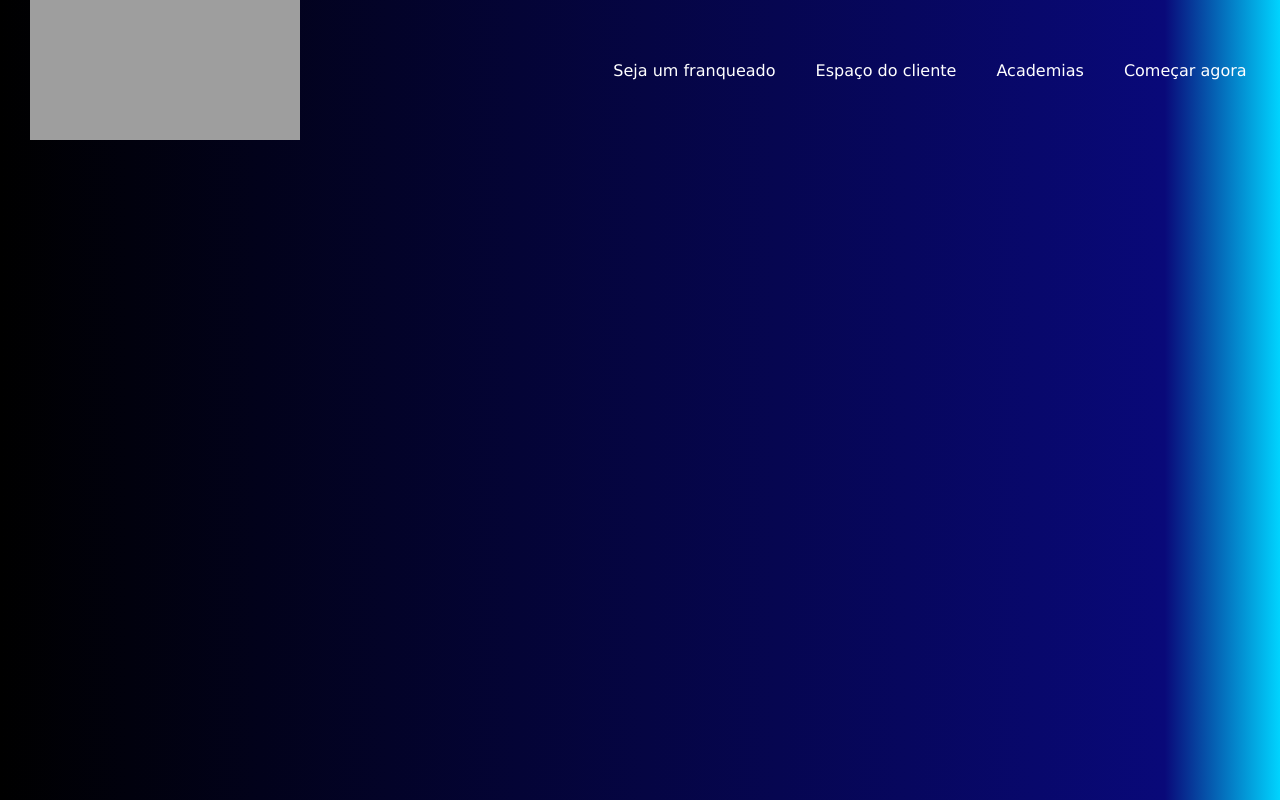
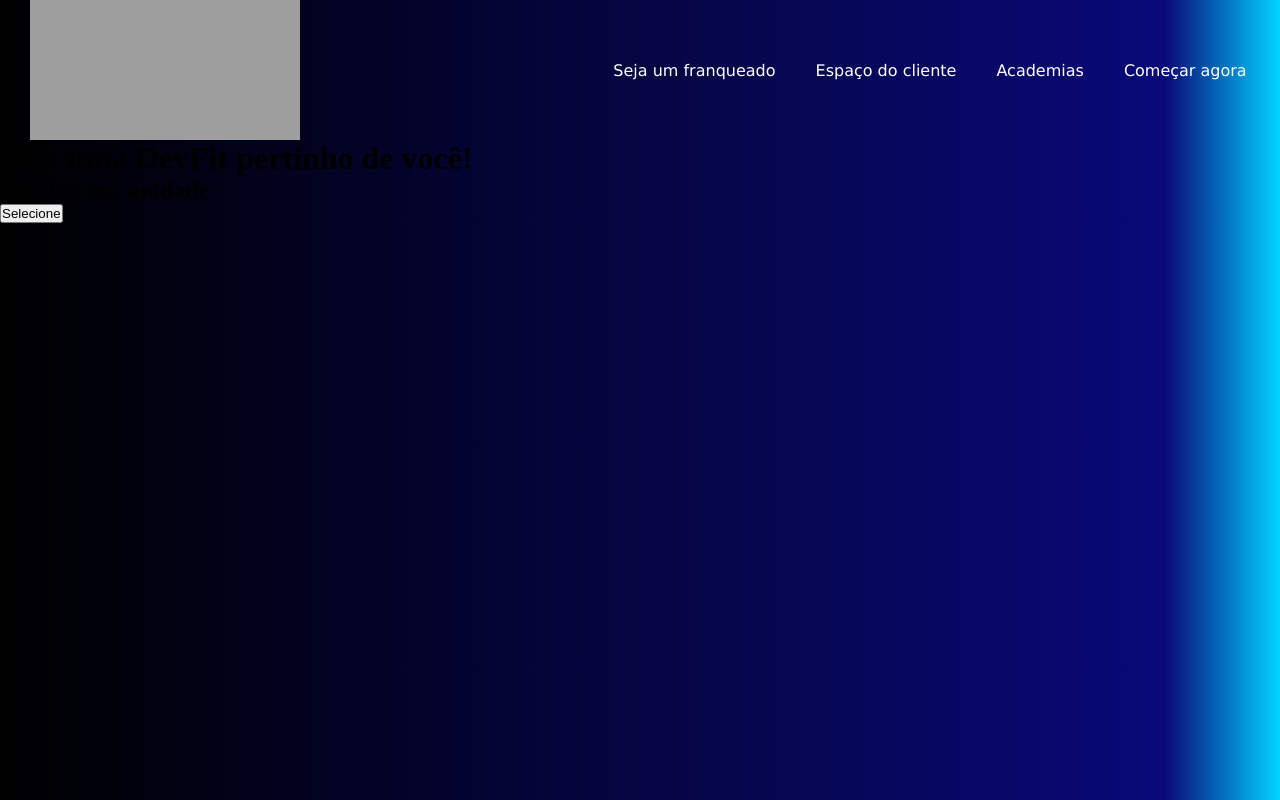
Before and after one commit to mrwendellbarros/projeto-gym, a plain HTML site: page index.html in a window 1280 px wide. Drawn offline with Linux system fonts and the light colour scheme; grey boxes are pictures that could not be loaded.

Commit message:
Update index.html

```diff
--- a/index.html
+++ b/index.html
@@ -36,5 +36,14 @@
           </ul>
       </div>
   </header>
+  <main>
+    <div class="main-content">
+        <h1 class="texto-principal">Tem uma DevFit pertinho de você!</h1>
+        <h2 class="segundo-texto">Escolha sua unidade</h2>
+        <div class="btns-main">
+            <button class="btn-exp">Selecione</button>
+        </div>
+    </div>
+</main>
 </body>
 </html>
```
